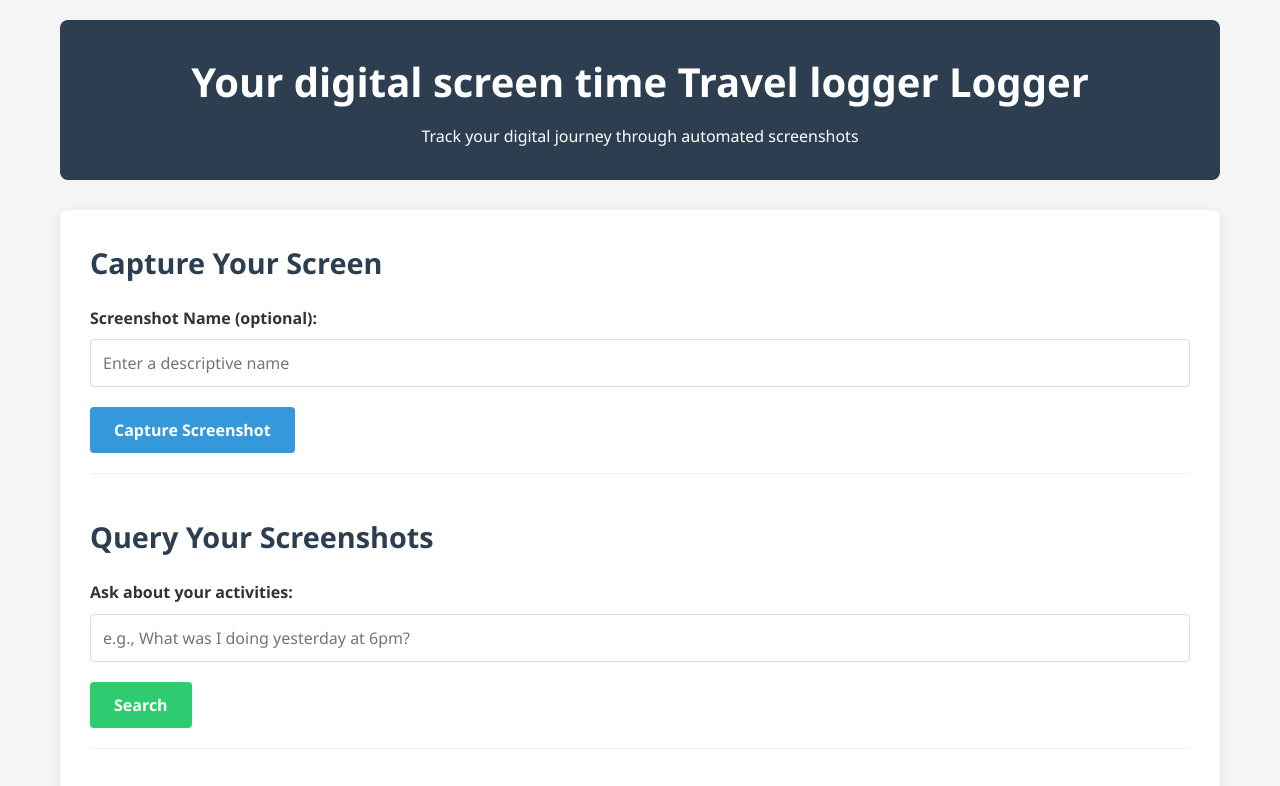
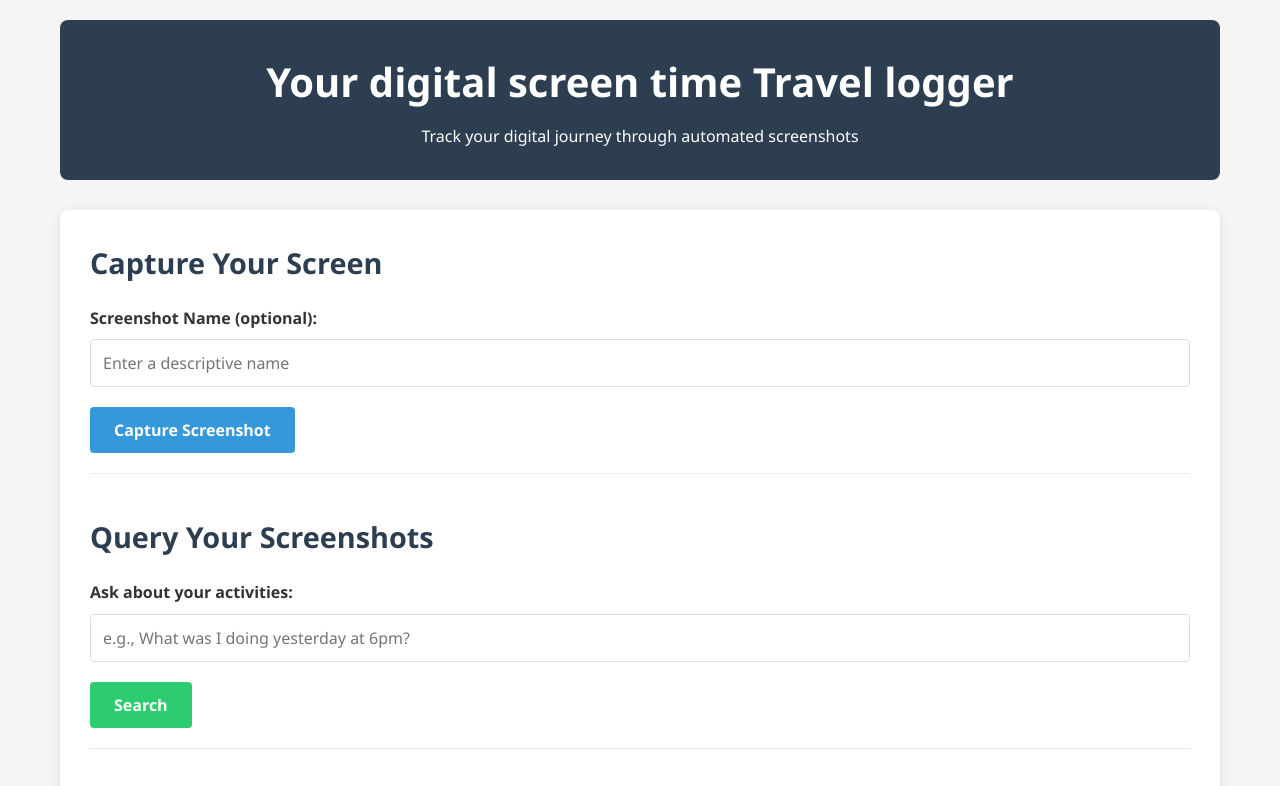
Before and after one commit to koushik2456/Travel-logger, a plain HTML site: page chrono-pipe/frontend/index.html in a window 1280 px wide. Shown: the top 786 px of the page. Drawn offline with Linux system fonts and the light colour scheme; no server answers.

Commit message:
Initial setup complete

```diff
--- a/chrono-pipe/frontend/index.html
+++ b/chrono-pipe/frontend/index.html
@@ -9,7 +9,7 @@
 <body>
     <div class="container">
         <header>
-            <h1>Your digital screen time Travel logger Logger</h1>
+            <h1>Your digital screen time Travel logger </h1>
             <p>Track your digital journey through automated screenshots</p>
         </header>
 
```
